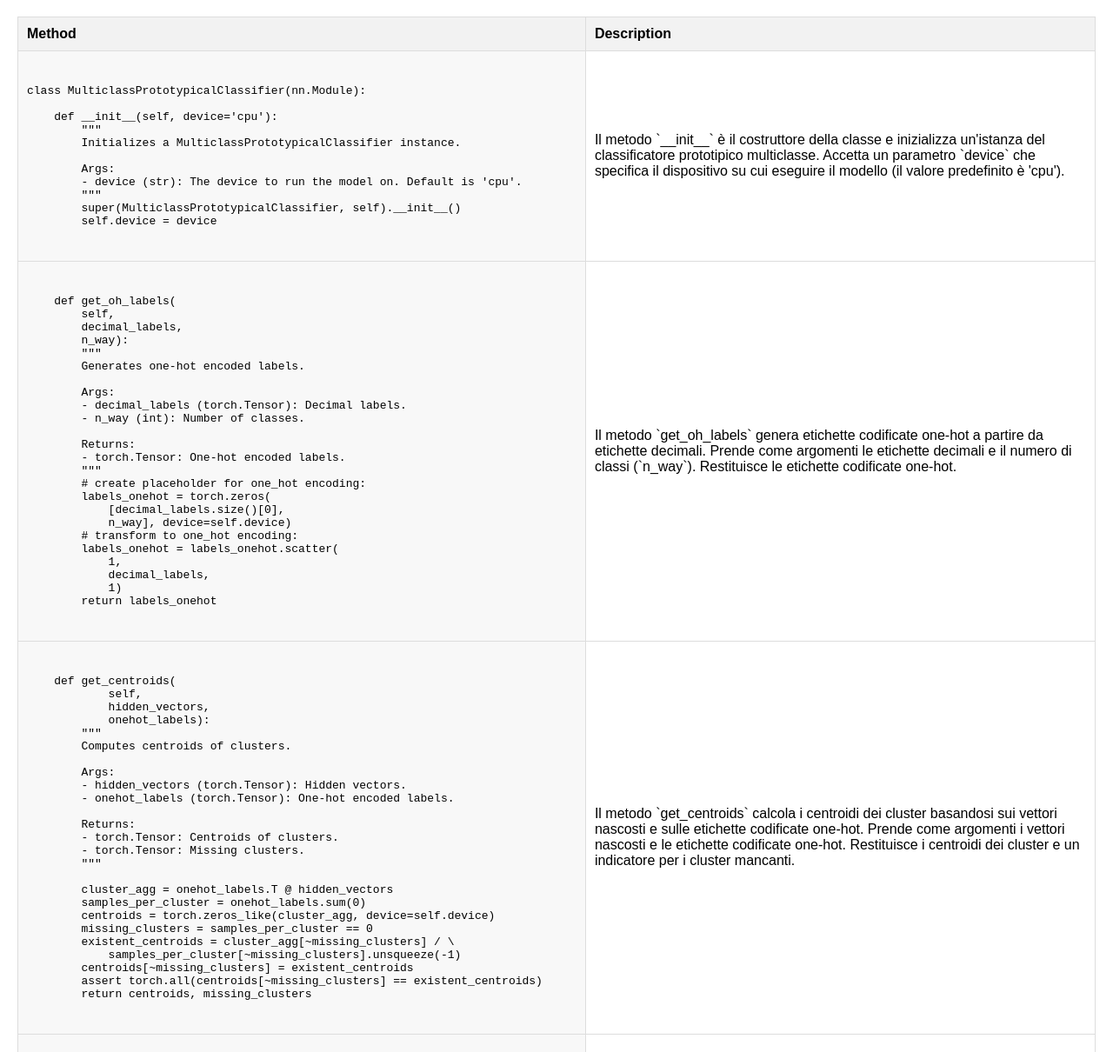
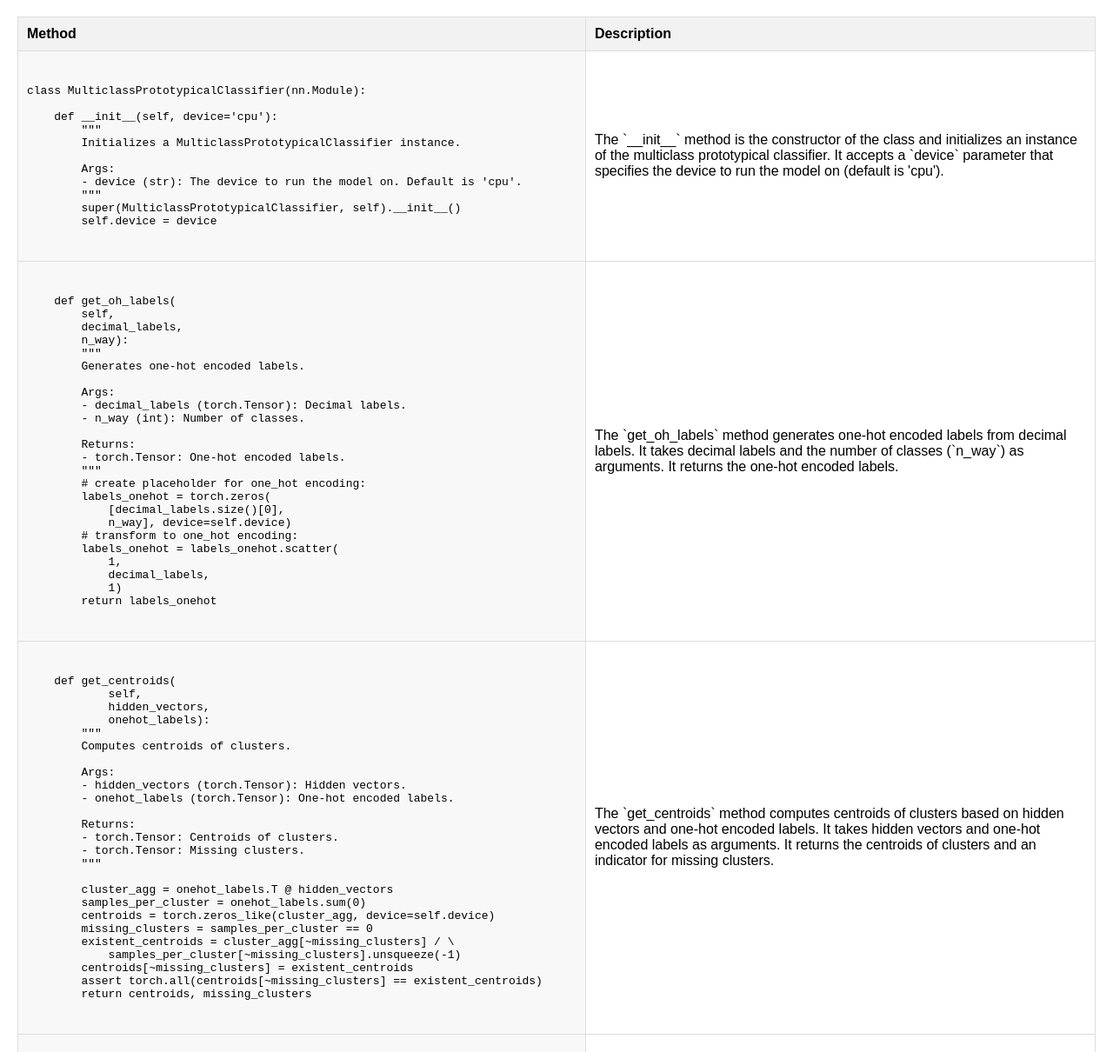
Before and after one commit to ferialdoelezi10/ferialdoelezi10.github.io, a plain HTML site: page index.html in a window 1280 px wide. Shown: the part 81-1291 px from the top of the page at 87% size. Drawn offline with Linux system fonts and the light colour scheme.

Commit message:
Update index.html

```diff
--- a/index.html
+++ b/index.html
@@ -52,7 +52,7 @@ class MulticlassPrototypicalClassifier(nn.Module):
             </td>
             <td>
                 <p>
-                    Il metodo `__init__` è il costruttore della classe e inizializza un'istanza del classificatore prototipico multiclasse. Accetta un parametro `device` che specifica il dispositivo su cui eseguire il modello (il valore predefinito è 'cpu').
+                    The `__init__` method is the constructor of the class and initializes an instance of the multiclass prototypical classifier. It accepts a `device` parameter that specifies the device to run the model on (default is 'cpu').
                 </p>
             </td>
         </tr>
@@ -87,7 +87,7 @@ class MulticlassPrototypicalClassifier(nn.Module):
             </td>
             <td>
                 <p>
-                    Il metodo `get_oh_labels` genera etichette codificate one-hot a partire da etichette decimali. Prende come argomenti le etichette decimali e il numero di classi (`n_way`). Restituisce le etichette codificate one-hot.
+                    The `get_oh_labels` method generates one-hot encoded labels from decimal labels. It takes decimal labels and the number of classes (`n_way`) as arguments. It returns the one-hot encoded labels.
                 </p>
             </td>
         </tr>
@@ -123,7 +123,7 @@ class MulticlassPrototypicalClassifier(nn.Module):
             </td>
             <td>
                 <p>
-                    Il metodo `get_centroids` calcola i centroidi dei cluster basandosi sui vettori nascosti e sulle etichette codificate one-hot. Prende come argomenti i vettori nascosti e le etichette codificate one-hot. Restituisce i centroidi dei cluster e un indicatore per i cluster mancanti.
+                    The `get_centroids` method computes centroids of clusters based on hidden vectors and one-hot encoded labels. It takes hidden vectors and one-hot encoded labels as arguments. It returns the centroids of clusters and an indicator for missing clusters.
                 </p>
             </td>
         </tr>
@@ -161,7 +161,7 @@ class MulticlassPrototypicalClassifier(nn.Module):
             </td>
             <td>
                 <p>
-                    Il metodo `forward` definisce il passaggio in avanti del modello, che calcola i punteggi per ogni campione di input in base ai suoi vettori nascosti, etichette, numero di attacchi conosciuti e maschera di query. Prende come argomenti i vettori nascosti, le etichette, il numero di attacchi conosciuti e la maschera di query. Restituisce i punteggi calcolati.
+                    The `forward` method defines the forward pass of the model, which computes scores for each input sample based on its hidden vectors, labels, number of known attacks, and query mask. It takes hidden vectors, labels, the number of known attacks, and the query mask as arguments. It returns the computed scores.
                 </p>
             </td>
         </tr>
```
